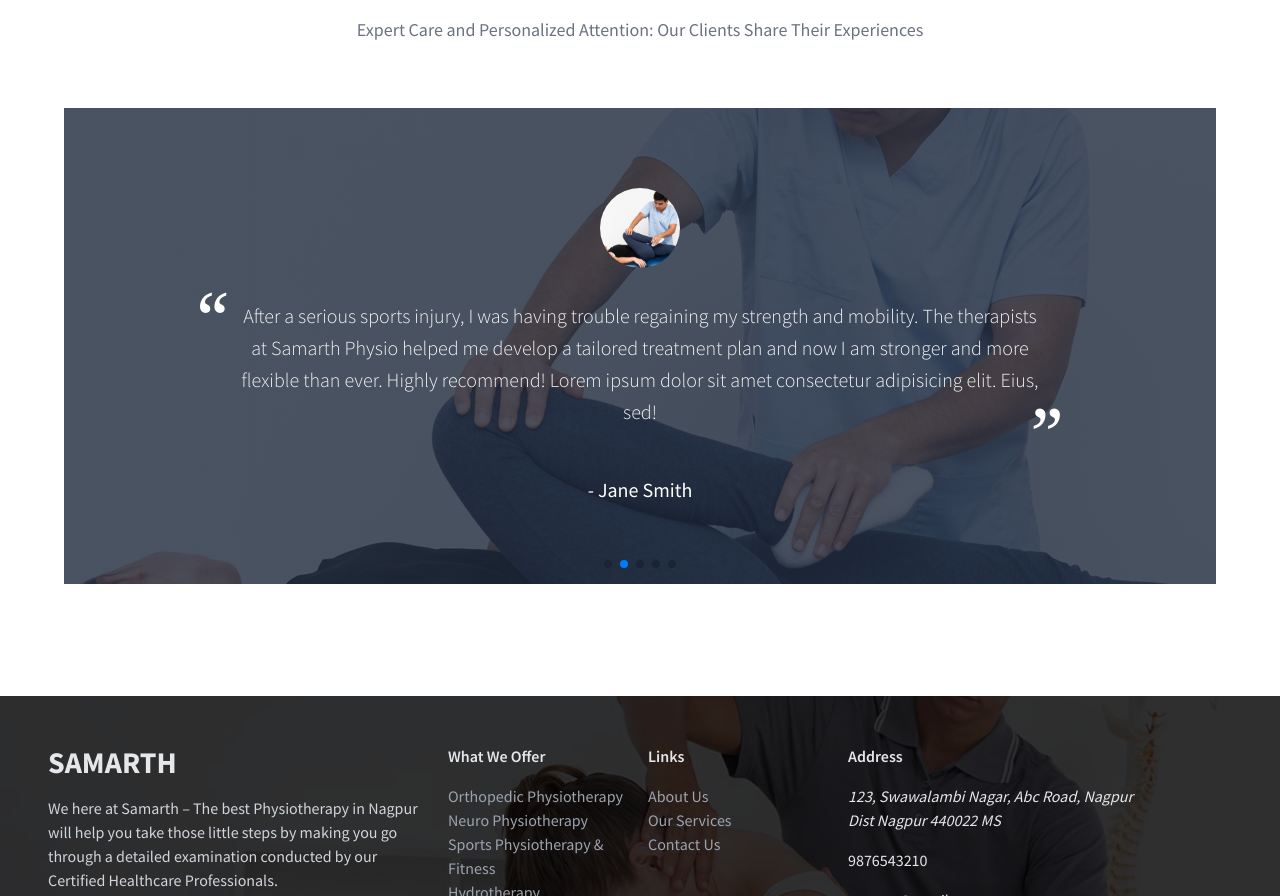
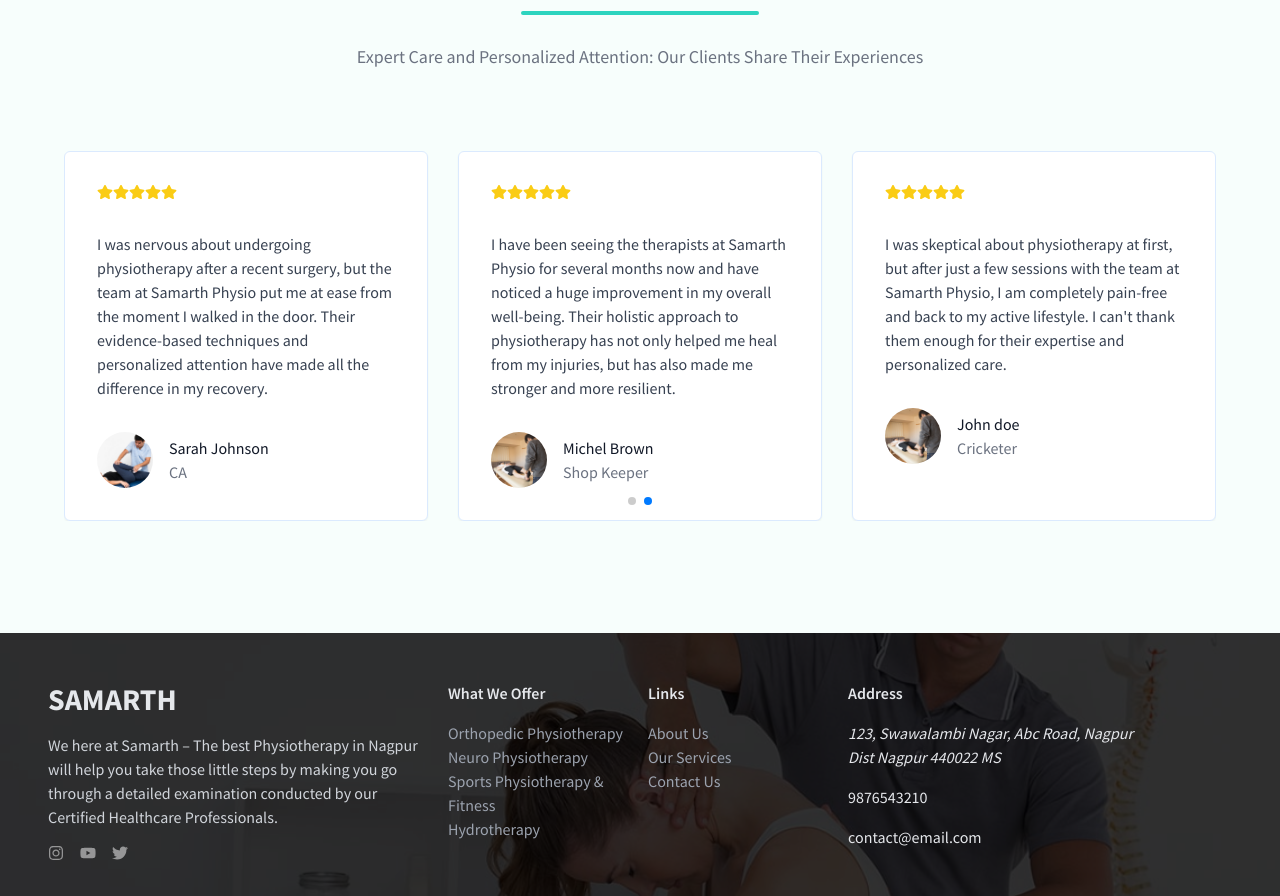
Before and after one commit to sadaatgithub/samarth, a Next.js app in the folder frontend-samarth/: page /about in a window 1280 px wide. Shown: the part 2348-3244 px from the top of the page. Built offline with nearby package versions, Linux system fonts and the light colour scheme.

Commit message:
ui improvement in blogs

```diff
--- a/frontend-samarth/components/blog/BlogGrid.js
+++ b/frontend-samarth/components/blog/BlogGrid.js
@@ -1,8 +1,8 @@
 import React from 'react'
 
-const BlogGrid = ({children,cols=2}) => {
+const BlogGrid = ({children,cols="grid-cols-2"}) => {
   return (
-<div className={`grid lg:grid-cols-2 grid-cols-1 gap-y-16 md:gap-12 md:mt-2 relative  grid-flow-row  place-items-center xl:place-items-start`}>
+<div className={`grid md:grid-cols-2 lg:${cols} grid-cols-1 gap-y-16 md:gap-12  relative  place-items-center md:place-items-stretch`}>
         {children}
     </div>
   )
--- a/frontend-samarth/components/blog/BlogsArticles.js
+++ b/frontend-samarth/components/blog/BlogsArticles.js
@@ -19,9 +19,9 @@ const BlogsArticles = ({post}) => {
         <BlogGrid>
             {post.map(post =>(
 
-          <EachBlog post={post} key={post._id} w="max-w-3xl"/>
+          <EachBlog post={post} key={post._id} w="max-w-lg"/>
             ))}
-            <button className="absolute -bottom-20 right-1/2 text-lg  bg-transparent border border-rose-600 p-2
+            <button className="absolute -bottom-20 right-0 text-lg  bg-transparent border border-rose-600 p-2
             rounded-sm text-white bg-rose-600 transition-all duration-200 ease-linear hover:bg-rose-700">
               <Link href="/blogs-and-articles">View More</Link></button>
         </BlogGrid>
--- a/frontend-samarth/components/team/OurTeam.js
+++ b/frontend-samarth/components/team/OurTeam.js
@@ -62,12 +62,12 @@ const OurTeam = () => {
      <DivHeading title="Our Team"/>
      <p className="mt-6 md:text-lg text-gray-500 md:w-3/4 text-center z-[1]">No matter your needs, our team is here to help you on your path to recovery and better physical health.</p>
 
-      <div className="flex justify-evenly w-full mt-10 md:mt-20 sm:flex-row flex-col gap-12 lg:gap-16 items-center z-[1]">
+      <div className="flex justify-evenly w-full mt-10 md:mt-20 md:flex-row flex-col gap-12 items-center z-[1]">
         {team.map((member) => (
           <div
 
 
-          className="flex flex-col gap-4 md:gap-8  w-full max-w-xs " key={member.id}>
+          className="flex flex-col gap-4 md:gap-12  w-full max-w-sm " key={member.id}>
           <Link
             href={`/our-team/${member.id}`} className="flex flex-col justify-center rounded-md items-center relative overflow-hidden"
           >
@@ -76,7 +76,7 @@ const OurTeam = () => {
               width={320}
               height={240}
               alt=""
-              className="w-full h-72 xl:h-96  object-cover  rounded-md hover:scale-110 transition-transform duration-300"
+              className="w-[395px] h-[395px]  object-cover  rounded-md hover:scale-110 transition-transform duration-300"
             />
             <div className="flex flex-col items-center gap-1 absolute bg-white bottom-5 p-2 px-3 w-60 min-w-4/6 sm:w-5/6 shadow-xl rounded-sm border-b-8 border-teal-300">
               <p className="font-bold">{member.member}</p>
--- a/frontend-samarth/components/testimonial/Testimonials.js
+++ b/frontend-samarth/components/testimonial/Testimonials.js
@@ -10,46 +10,47 @@ import { Autoplay, EffectFade, Navigation, Pagination } from "swiper";
 import SwiperButtonLeft from "../buttons/SwiperButtonLeft";
 import SwiperButtonRight from "../buttons/SwiperButtonRight";
 import DivHeading from "../headings/DivHeading";
-
+import {FaStar} from "react-icons/fa"
 import Slide1 from "../../public/slide1.jpg"
 import Slide2 from "../../public/slide2.jpg"
 import Slide3 from "../../public/slide3.jpg"
 import Container from "../container/Container";
 
-
+// bg-[url('../public/slide2.jpg')] bg-fixed after:content-[''] after:absolute after:inset-0
+        //  after:bg-gradient-to-r after:from-slate-800/80 after:to-slate-800/80
 const testimonial = [
   {
     id: 1,
     patient: "John doe",
-    designation: "",
+    designation: "Cricketer",
     desc: `I was skeptical about physiotherapy at first, but after just a few sessions with the team at Samarth Physio, I am completely pain-free and back to my active lifestyle. I can't thank them enough for their expertise and personalized care.`,
     image:Slide1
   },
   {
     id: 2,
     patient: "Jane Smith",
-    designation: "",
+    designation: "Architect",
     desc: `After a serious sports injury, I was having trouble regaining my strength and mobility. The therapists at Samarth Physio helped me develop a tailored treatment plan and now I am stronger and more flexible than ever. Highly recommend!`,
     image:Slide2
   },
   {
     id: 3,
     patient: "David Lee",
-    designation: "",
+    designation: "Athelete",
     desc: `I was struggling with chronic back pain for years and had tried every treatment under the sun with no relief. The physiotherapists at Samarth Physio took the time to understand my condition and develop a plan that worked for me. I can finally say goodbye to pain!`,
     image:Slide3
   },
   {
     id: 4,
     patient: "Sarah Johnson",
-    designation: "",
+    designation: "CA",
     desc: `I was nervous about undergoing physiotherapy after a recent surgery, but the team at Samarth Physio put me at ease from the moment I walked in the door. Their evidence-based techniques and personalized attention have made all the difference in my recovery.`,
     image:Slide2
   },
   {
     id: 5,
     patient: "Michel Brown",
-    designation: "",
+    designation: "Shop Keeper",
     desc: `I have been seeing the therapists at Samarth Physio for several months now and have noticed a huge improvement in my overall well-being. Their holistic approach to physiotherapy has not only helped me heal from my injuries, but has also made me stronger and more resilient.`,
     image:Slide1
   },
@@ -57,68 +58,95 @@ const testimonial = [
 
 const Testimonials = () => {
   return (
-    <Container>
+    <Container bg="bg-teal-50/50">
     <div className="flex flex-col justify-center items-center">
       <div className="w-full lg:px-10 xl:px-20 px-2 flex flex-col items-center ">
         <DivHeading title="What Our Patients Says" />
         <p className="mt-6 md:text-lg text-gray-500 md:w-3/4 text-center">Expert Care and Personalized Attention: Our Clients Share Their Experiences</p>
       </div>
       <Swiper
-        slidesPerView={1}
+        slidesPerView={3}
         spaceBetween={20}
-        slidesPerGroup={1}
+        slidesPerGroup={2}
         loop={true}
         lazy={true}
         autoplay={{
           delay: 5500,
           disableOnInteraction: false,
         }}
-        loopFillGroupWithBlank={true}
+        loopFillGroupWithBlank={false}
         pagination={{
           clickable: true,
         }}
+        breakpoints={{
+          240:{
+            slidesPerView: 1,
+            // spaceBetween: 20,
+          slidesPerGroup:1,
+          },
+          420:{
+            slidesPerView: 1,
+            spaceBetween: 10,
+          slidesPerGroup:1,
+          },
+          640: {
+            slidesPerView: 1,
+            spaceBetween: 30,
+          slidesPerGroup:1,
+
+          },
+          768: {
+            slidesPerView: 2,
+            spaceBetween: 10,
+          slidesPerGroup:2,
+
+          },
+          1024: {
+            slidesPerView: 3,
+            spaceBetween: 30,
+          slidesPerGroup:3,
+
+          },
+        }}
         navigation={false}
         modules={[Pagination, Navigation, Autoplay]}
-        className="mySwiper testimonial-div bg-[url('../public/slide2.jpg')] bg-fixed w-full h-fit flex mt-8 md:mt-16  bg-center after:content-[''] after:absolute after:inset-0
-         after:bg-gradient-to-r after:from-slate-800/80 after:to-slate-800/80 group"
+        className="mySwiper testimonial-div  w-full h-full  mt-8 md:mt-20 gap-8 bg-center group  grid grid-cols-1"
       >
         {testimonial.map((data) => {
           return (
             <SwiperSlide
               key={data.id}
-              className="p-2  lg:p-8  w-full h-full flex flex-col justify-center"
+              className="w-full flex flex-col p-8  rounded-md shadow-sm bg-white border border-blue-100"
             >
-              <div
-                className="relative flex h-full m-auto flex-col-reverse  max-w-4xl rounded-xl  p-2 py-12 justify-center
-                            items-center gap-4 md:gap-8"
-              >
-                <div className="flex flex-col  text-white w-full px-4">
-                  <div className="px-2 text-base md:text-xl text-center flex gap-2  relative">
-                    <span className="font-serif text-7xl  absolute -top-5 -left-5 ">
-                      &ldquo;
-                    </span>
 
-                    <p className="self-center md:leading-8 text-gray-100 font-light px-4">
-                      {data.desc} Lorem ipsum dolor sit amet consectetur
-                      adipisicing elit. Eius, sed!
+                <div className="flex flex-col   w-full gap-8 ">
+                  <span className="flex text-yellow-400"><FaStar/><FaStar/><FaStar/><FaStar/><FaStar/></span>
+                  <div className="text-center flex gap-2  relative">
+
+
+                    <p className="text-left text-gray-700">
+                      {data.desc}
                     </p>
-                    <span className="font-serif text-7xl  flex flex-col absolute -bottom-10 right-0">
-                      &rdquo;
-                    </span>
+
                   </div>
-                  <h4 className="text-xl px-2 font-medium mt-12 self-center">
-                    - {data.patient}
-                  </h4>
-                  <p className="text-sm px-2 self-center text-slate-300">
+
+                  <div className="flex items-center  gap-4">
+                  <Image
+                  src={data.image}
+                  alt={data.patient}
+                  className="w-14 h-14 object-cover rounded-full"
+                />
+                <div className="flex flex-col">
+                  <p className="font-medium text-gray-900">
+                     {data.patient}
+                  </p>
+                  <p className="text-gray-500">
                     {data.designation}
                   </p>
+                  </div>
+                  </div>
                 </div>
-                <Image
-                  src={data.image}
-                  alt={data.patient}
-                  className="w-20 h-20 object-cover rounded-full"
-                />
-              </div>
+
             </SwiperSlide>
           );
         })}
```
Also changed, not shown: frontend-samarth/components/blog/EachBlog.js (+11 -18 lines), frontend-samarth/pages/blog/[slug].js (+20 -12 lines), frontend-samarth/pages/blogs-and-articles/index.js (+24 -14 lines).
